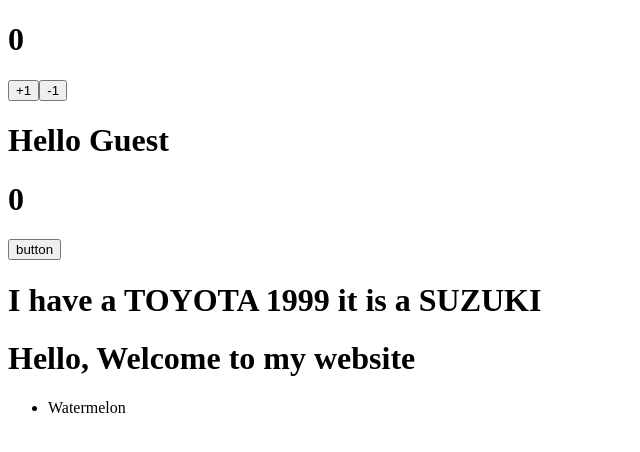
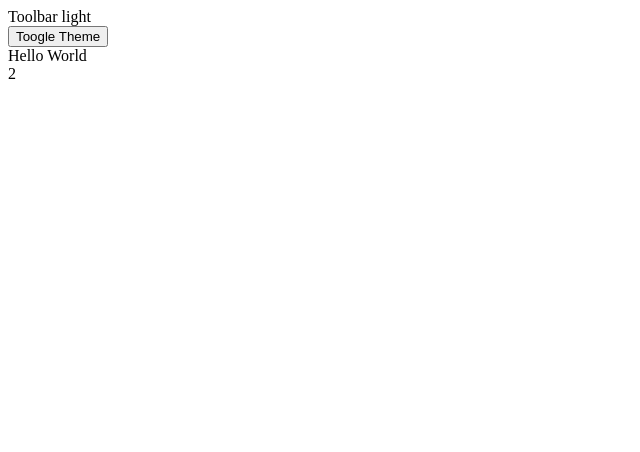
Before and after one commit to alwiranata/upgrade-react, a React (Vite) app in the folder frontend/: page / in a window 1280 px wide. Shown: the top 452 px of the page, without its empty margins (0-640 px from the left). Built offline with nearby package versions, Linux system fonts and the light colour scheme.

Commit message:
add methods

```diff
--- a/frontend/src/App.jsx
+++ b/frontend/src/App.jsx
@@ -1,18 +1,24 @@
-import Classes from "./ES6/Classes"
-import ArrowFunction from "./ES6/ArrowFunction"
-import List from "./ES6/ArrayMethod"
-import Componen from "./konsepDasar/componen"
-import Props from "./konsepDasar/Props"
-import State from "./konsepDasar/State"
+// import Classes from "./ES6/Classes"
+// import ArrowFunction from "./ES6/ArrowFunction"
+// import List from "./ES6/ArrayMethod"
+// import Componen from "./konsepDasar/componen"
+// import Props from "./konsepDasar/Props"
+// import State from "./konsepDasar/State"
+import Hooks from "./methods/Hooks"
+import Lifecycle from "./methods/LifeCycle"
+import Context from "./methods/Context"
 const App = () => {
 	return (
 		<div>
-			<State />
+			<Context />
+			<Lifecycle />
+			<Hooks />
+			{/* <State />
 			<Props />
 			<Componen />
 			<Classes />
 			<ArrowFunction />
-			<List />
+			<List /> */}
 		</div>
 	)
 }
--- /dev/null
+++ b/frontend/src/methods/Context.jsx
@@ -0,0 +1,26 @@
+import {createContext, useContext, useState} from "react"
+
+const ThemeContext = createContext()
+
+const Context = () => {
+	const [theme, setTheme] = useState("light")
+	return (
+		<ThemeContext.Provider value={theme}>
+			<Toolbar />
+			<button onClick={() => setTheme(theme === "light" ? "light" : "dark")}>
+				Toogle Theme
+			</button>
+		</ThemeContext.Provider>
+	)
+}
+
+const Toolbar = () => {
+	const theme = useContext(ThemeContext)
+
+	return (
+		<div style={{background: theme === "light" ? "#fff" : "#333"}}>
+			Toolbar {theme}
+		</div>
+	)
+}
+export default Context
--- /dev/null
+++ b/frontend/src/methods/Hooks.jsx
@@ -0,0 +1,16 @@
+import {useState, useEffect} from "react"
+
+const Hooks = () => {
+	const [seconds, setSeconds] = useState(0)
+
+	useEffect(() => {
+		const interval = setInterval(() => {
+			setSeconds((seconds) => seconds + 1)
+		}, 2000)
+
+		return () => clearInterval(interval)
+	}, [])
+	return <div>{seconds}</div>
+}
+
+export default Hooks
--- /dev/null
+++ b/frontend/src/methods/LifeCycle.jsx
@@ -0,0 +1,17 @@
+import React from "react"
+
+export default class Lifecycle extends React.Component {
+	componentDidMount() {
+		console.log("Component has Mounted")
+	}
+	componentDidUpdate() {
+		console.log("Component has Update")
+	}
+	componentWillUnmount() {
+		console.log("Component has Unmounted")
+	}
+
+	render() {
+		return <div>Hello World</div>
+	}
+}
```
